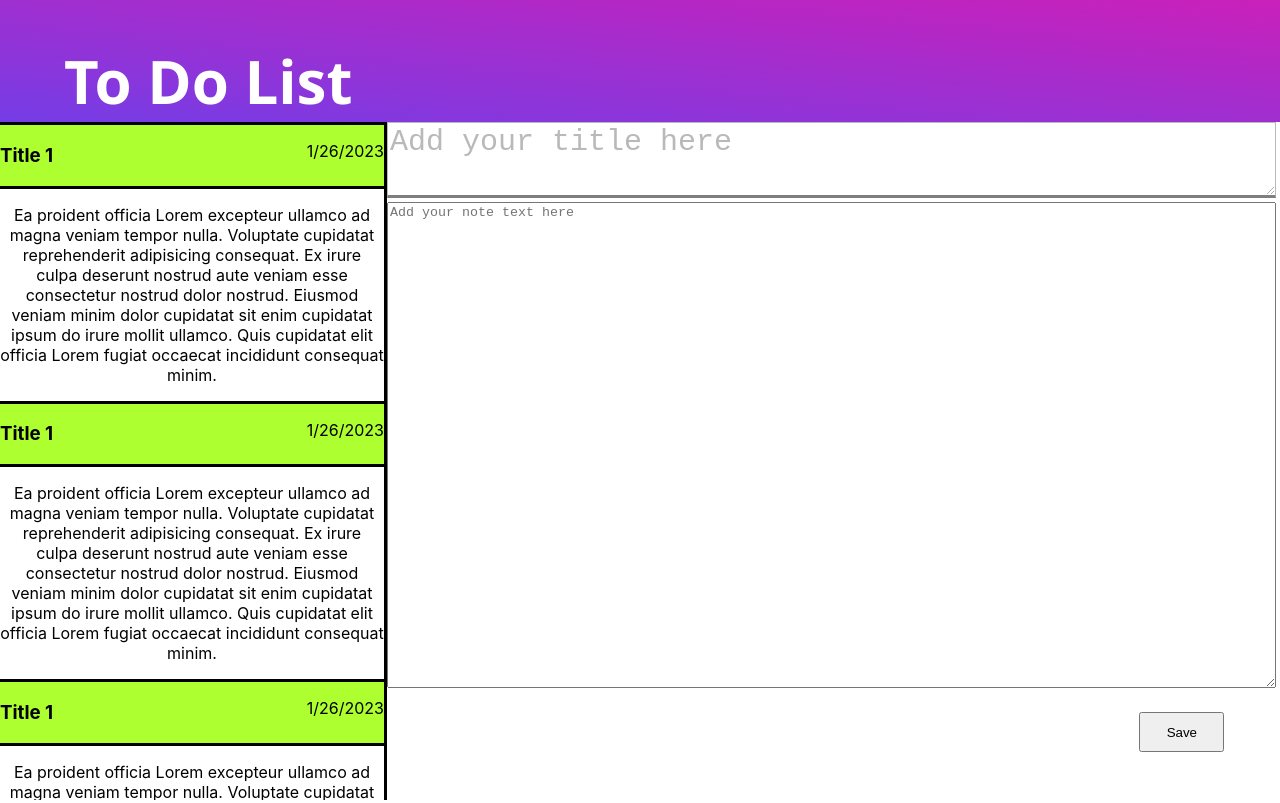
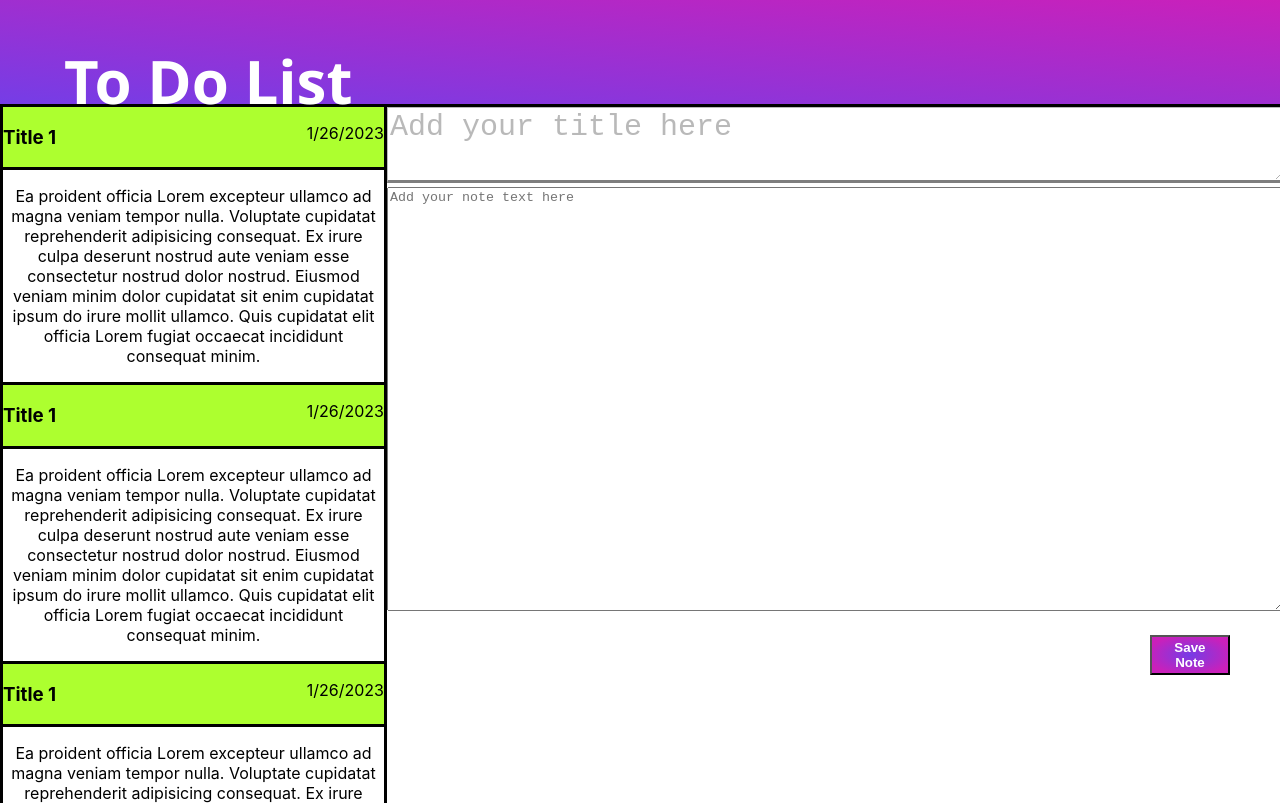
Before and after one commit to DanWilk/todoList, a React (Create React App) app: page / in a window 1280 px wide. Built offline with nearby package versions, Linux system fonts and the light colour scheme.

Commit message:
finished styling for age layout and button

```diff
--- a/src/App.css
+++ b/src/App.css
@@ -1,7 +1,5 @@
 .App {
   text-align: center;
-  height: 100vh;
-  overflow: hidden;
 }
 
 .App-logo {
@@ -42,16 +40,18 @@
 header {
   width: 100%;
   background-image: linear-gradient(to top right, #753De6, #CA20BA);
+  height: 13vh;
   justify-content: left;
   left: 0;
   top: 0;
   display: flex;
+  border-bottom: solid;
+  border-color: black;
 }
 
 main {
   display: flex;
   flex-wrap: wrap;
-  flex-grow: 1;
 }
 
 .pageTitle {
@@ -63,31 +63,36 @@ main {
 }
 
 .itemListContainer {
-  width: 30%;
+  width: 30vw;
   display: flex;
   flex-wrap: wrap;
   border-right: solid;
+  max-height: 87vh;
   overflow-y: scroll;
 }
 
 .noteItem {
   width: 100%;
-  border: solid;
+  border-bottom: solid;
+  border-left: solid;
 }
 
 .NoteTitleArea {
   display: flex;
   justify-content: space-between;
   border-bottom: solid;
-  border-top: solid;
   background-color: greenyellow;
 }
 
+.noteText {
+  border-bottom: solid;
+}
+
 .textEditorArea {
-  width: 69%;
+  width: 69.7vw;
   display: flex;
   flex-wrap: wrap;
-  max-height: 100vh;
+  max-height: 87vh;
 }
 .textEditorForm {
   width: 100%;
@@ -108,9 +113,12 @@ main {
 
 .noteSubmitButton {
   margin-left: 80%;
-  width: 85px;
-  height: 40px;
+  width: 10vh;
+  height: 5vh;
   margin-top: 20px;
+  background-image: radial-gradient(#753De6 0%, #CA20BA 80%);
+  font-weight: bold;
+  color:#ffffff;
   /* margin-right: 5%;
   margin-top: auto;
 
--- a/src/components/NoteEditor/index.js
+++ b/src/components/NoteEditor/index.js
@@ -6,7 +6,7 @@ const NoteEditor = () => {
             <form className='textEditorForm'>
                 <textarea className='titleArea'placeholder='Add your title here'></textarea>
                 <textarea className='noteContent' placeholder='Add your note text here'></textarea>
-                <button className='noteSubmitButton' type='submit'>Save</button>
+                <button className='noteSubmitButton' type='submit'>Save Note</button>
             </form>
         </section>
     )
--- a/src/components/NoteItem/index.js
+++ b/src/components/NoteItem/index.js
@@ -2,7 +2,7 @@ import React from "react";
 
 const NoteItem = (key) => {
     return (
-        <div className='NoteItmem' key={key}>
+        <div className='noteItem' key={key}>
             <div className='NoteTitleArea'>
                 <h3>Title 1</h3>
                 <p className='NoteDueDate'>1/26/2023</p>
```
